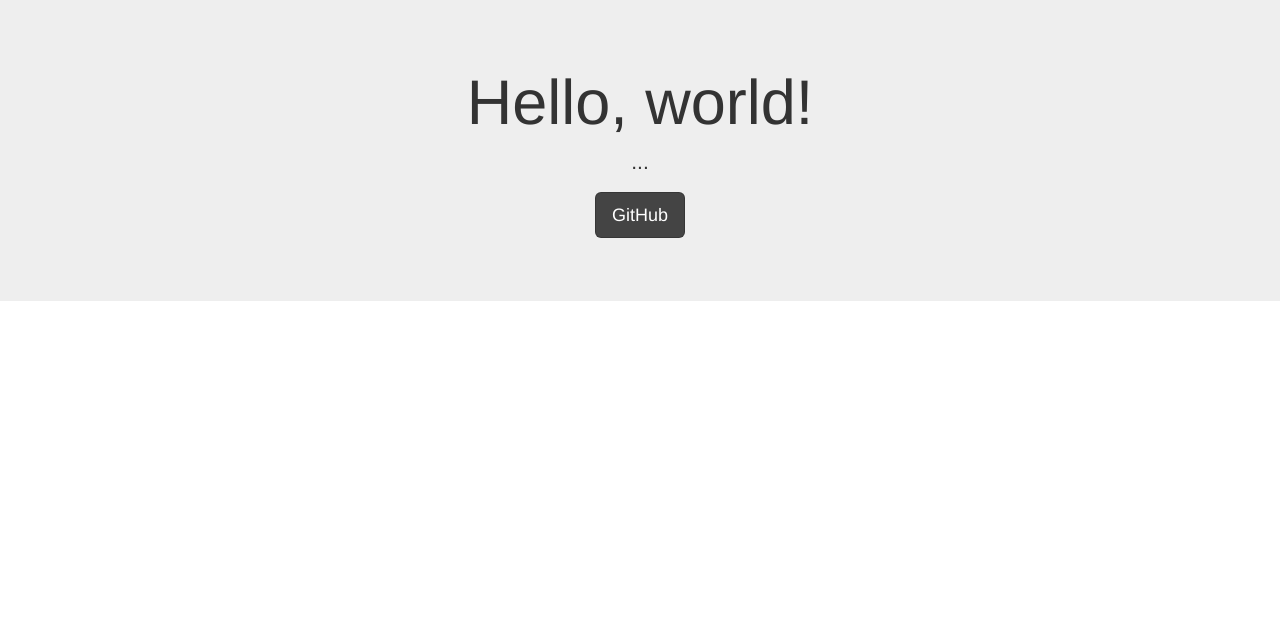
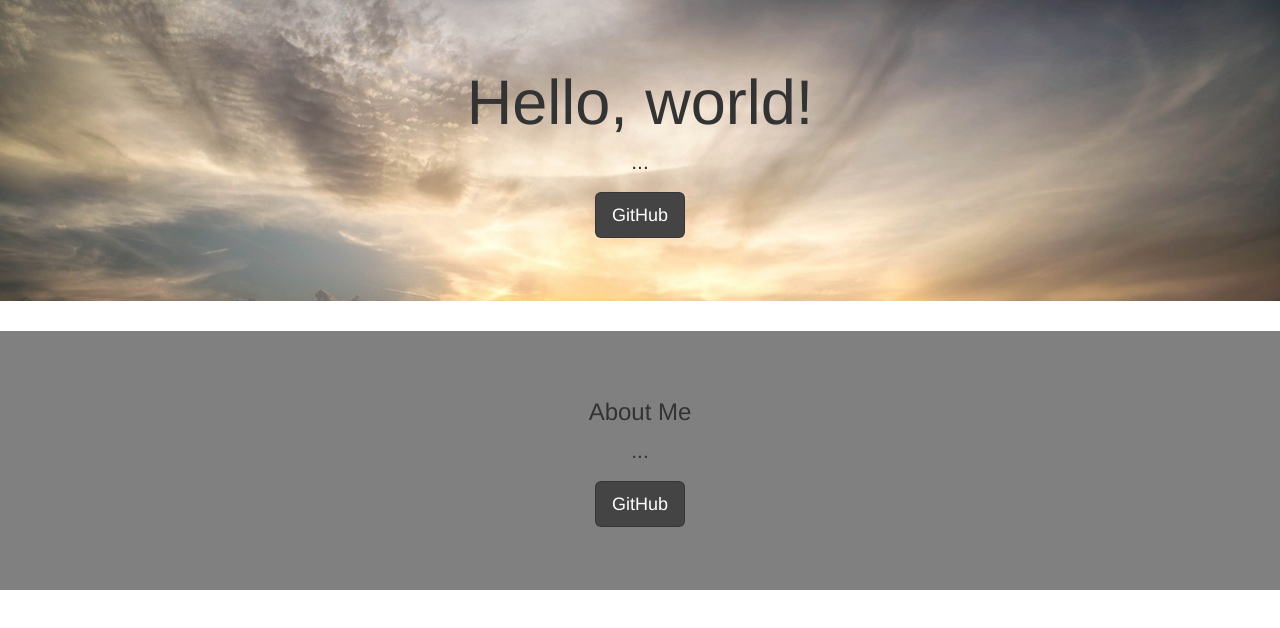
Before and after one commit to john-miller/john-miller.github.io, a plain HTML site: page index.html in a window 1280 px wide. Drawn offline with Linux system fonts and the light colour scheme.

Commit message:
Added styling and background image

```diff
--- a/index.html
+++ b/index.html
@@ -7,10 +7,18 @@
 		<!-- Place favicon.ico and apple-touch-icon.png in the root directory -->
 		<link rel="stylesheet" href="/bootstrap-3.3.6-dist/css/bootstrap.min.css" />
 		<link rel="stylesheet" href="/bootstrap-social/bootstrap-social.css" />
+		<link rel="stylesheet" href="style.css" />
 	</head>
 	<body>
-		<div class="jumbotron">
+		<div id="jumbotron1" class="jumbotron">
 			<h1 class="text-center">Hello, world!</h1>
+			<p class="text-center">...</p>
+			<p class="text-center">
+				<a class="btn btn-github btn-lg" href="https://github.com/john-miller" role="button">GitHub</a>
+			</p>
+		</div>
+		<div id="jumbotron2" class="jumbotron">
+			<h3 class="text-center">About Me</h3>
 			<p class="text-center">...</p>
 			<p class="text-center">
 				<a class="btn btn-github btn-lg" href="#" role="button">GitHub</a>
--- /dev/null
+++ b/style.css
@@ -0,0 +1,7 @@
+#jumbotron1 {
+	background-image: url("/images/pexels-photo-100883.jpeg");
+}
+
+#jumbotron2 {
+	background-color: grey;
+}
```
Also changed, not shown: images/pexels-photo-100883.jpeg (added).
